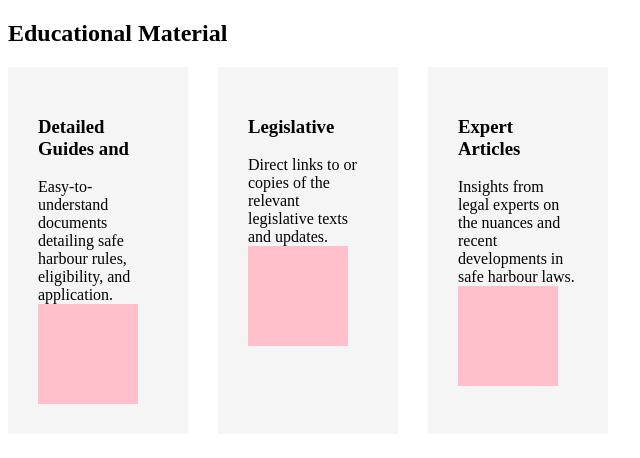
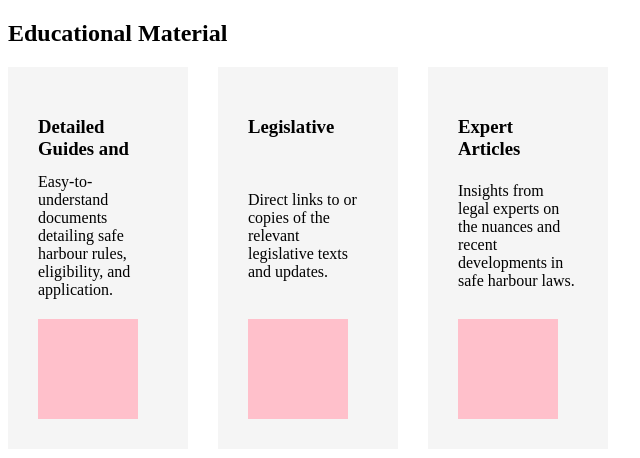
Before and after one commit to MinKaizen/temp-alignment-for-tommy, a plain HTML site: page index.html in a window 1280 px wide. Shown: the whole page, without its empty margins (0-640 px from the left). Drawn offline with Linux system fonts and the light colour scheme.

Commit message:
Fix alignment issues

```diff
--- a/index.html
+++ b/index.html
@@ -15,6 +15,15 @@
         .card {
             background: whitesmoke;
             padding: 30px;
+            display: grid;
+            align-content: space-between;
+            /* Tweak gap to your liking */
+            gap: 20px;
+        }
+
+        .card-title {
+            /* HACK: tweak this number until you can fit 2 lines in the title */
+            height: 1em;
         }
 
         .card-image {
```
